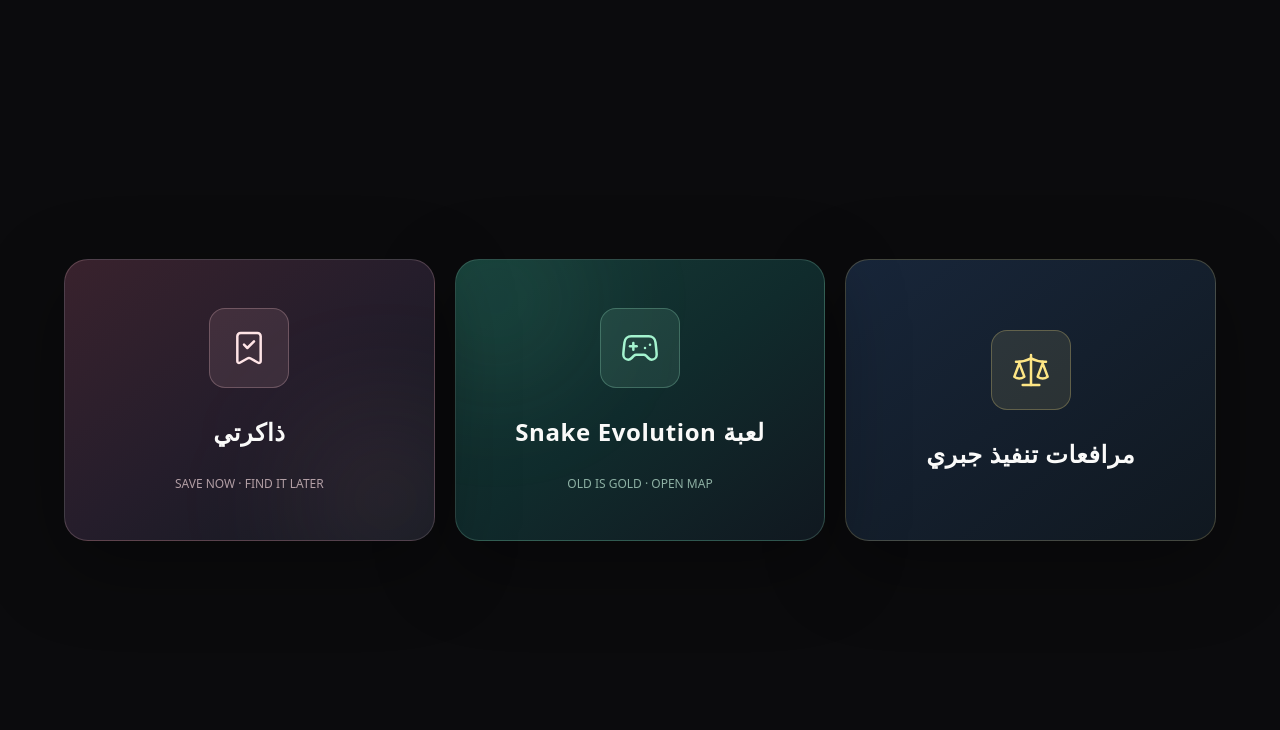
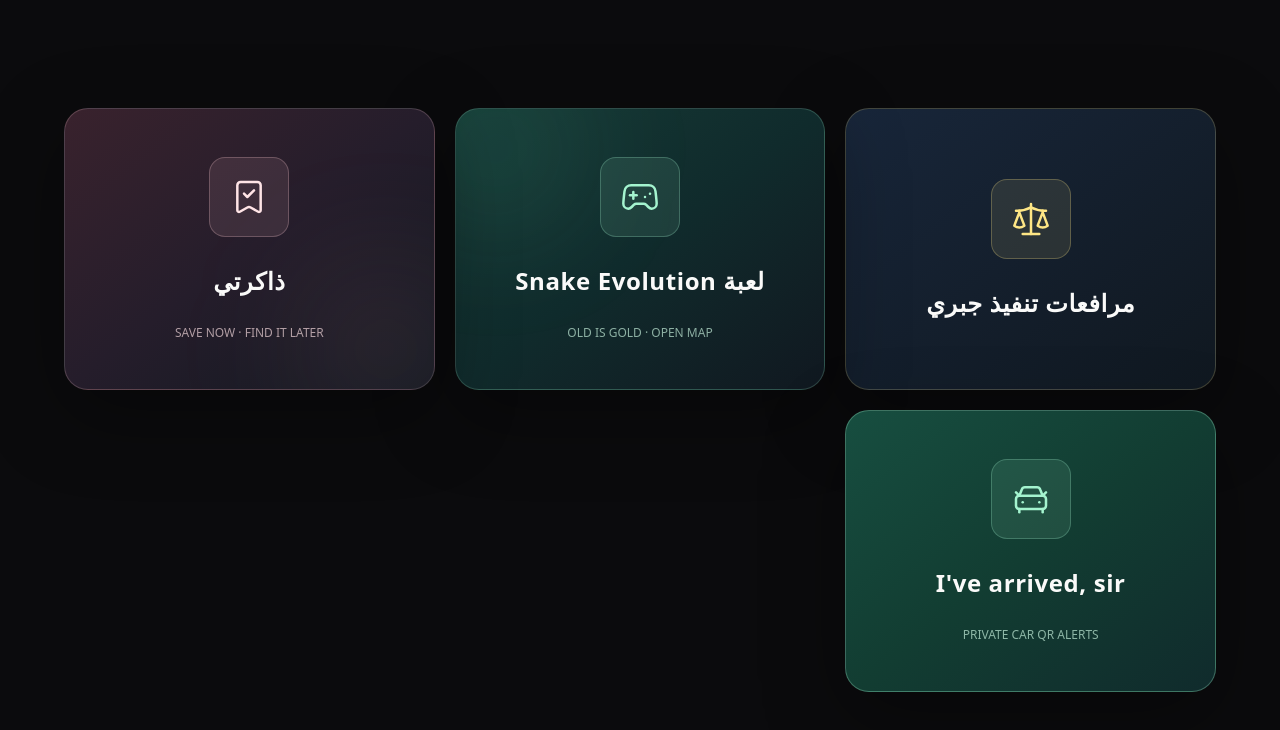
Before and after one commit to aamrabdelhay/unlimited-website-slots, a Next.js app: page / in a window 1280 px wide. Shown: the top 730 px of the page. Built offline with nearby package versions, Linux system fonts and the light colour scheme.

Commit message:
Add I've arrived sir to Unlimited dashboard

```diff
--- a/src/app/page.tsx
+++ b/src/app/page.tsx
@@ -1,4 +1,4 @@
-import { BookmarkCheck, Gamepad2, Scale } from "lucide-react";
+import { BookmarkCheck, Gamepad2, Scale, CarFront } from "lucide-react";
 
 export default function DashboardPage() {
   return (
@@ -53,6 +53,21 @@ export default function DashboardPage() {
             SAVE NOW · FIND IT LATER
           </span>
         </a>
+
+        <a
+          href="/s/1"
+          className="group relative flex min-h-64 flex-col items-center justify-center gap-7 overflow-hidden rounded-3xl border border-emerald-200/30 bg-gradient-to-br from-[#174E40] via-[#123D32] to-[#102B2C] px-8 py-12 text-center shadow-[0_24px_80px_rgba(0,0,0,0.35)] transition duration-300 hover:-translate-y-1 hover:border-emerald-200/60 hover:shadow-[0_30px_90px_rgba(0,0,0,0.5)] focus-visible:outline focus-visible:outline-2 focus-visible:outline-offset-4 focus-visible:outline-emerald-200"
+        >
+          <span className="flex h-20 w-20 items-center justify-center rounded-2xl border border-emerald-200/25 bg-emerald-200/10 text-emerald-200 transition duration-300 group-hover:scale-105">
+            <CarFront className="h-10 w-10" strokeWidth={1.5} aria-hidden="true" />
+          </span>
+          <span className="text-xl font-bold tracking-wide text-stone-50 sm:text-2xl">
+            I've arrived, sir
+          </span>
+          <span className="text-xs text-emerald-100/65">
+            PRIVATE CAR QR ALERTS
+          </span>
+        </a>
       </nav>
     </main>
   );
```
